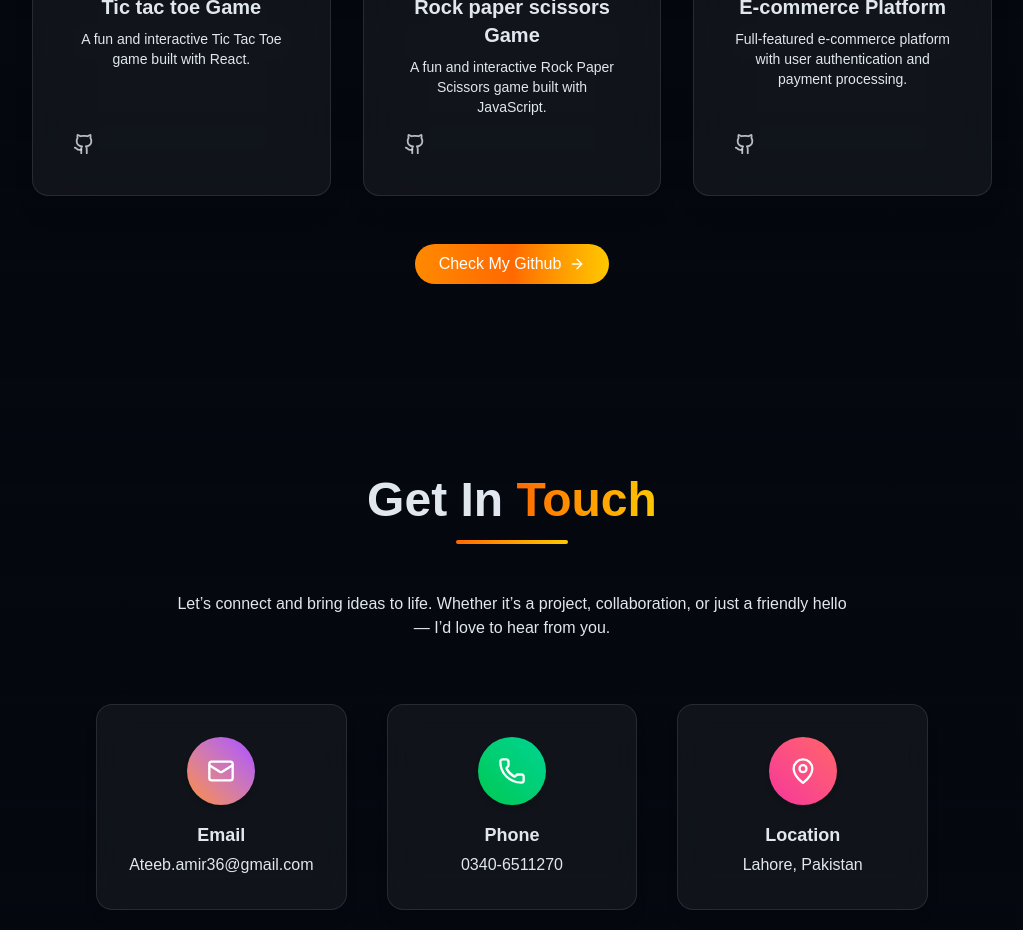
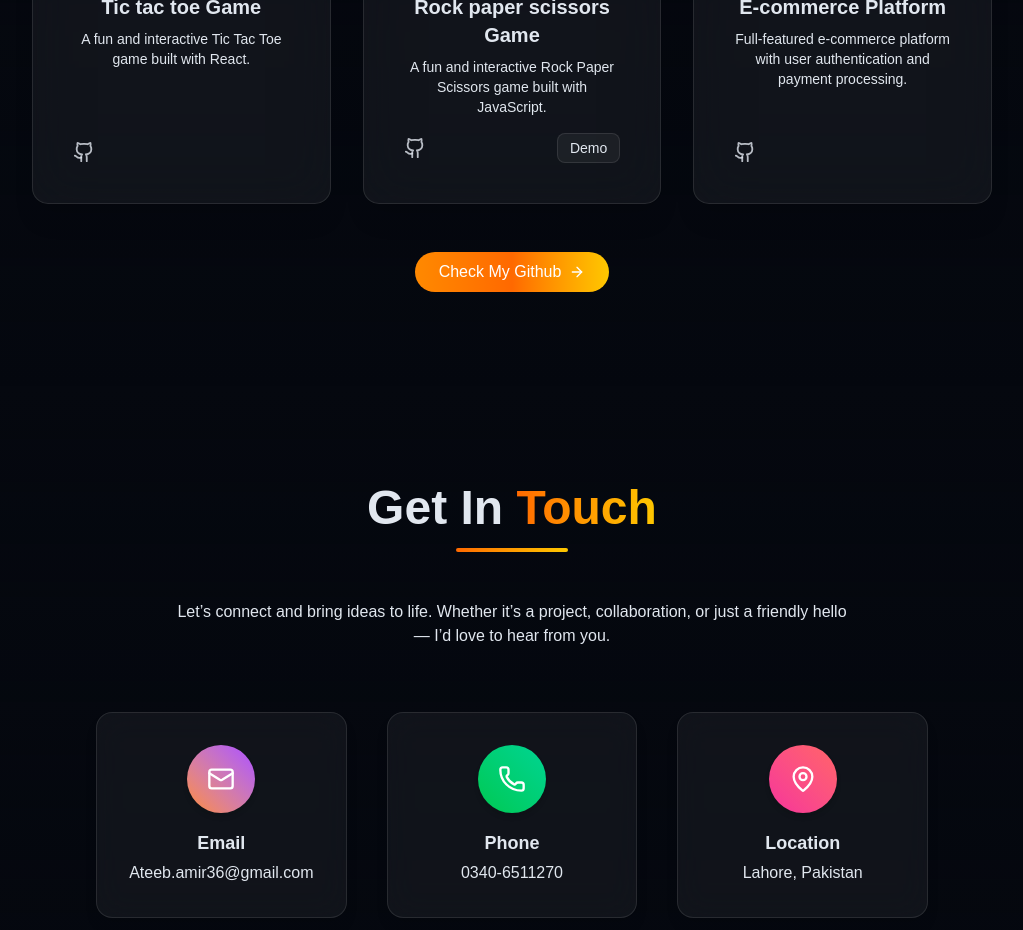
Before and after one commit to Ateebamir/web-developer-portfolio, a React (Vite) app: page / in a window 1280 px wide. Shown: the part 3000-3930 px from the top of the page, without its empty margins (128-1151 px from the left). Built offline with nearby package versions, Linux system fonts and the light colour scheme; the HTML template or start-up script is replaced by a standard one.

Commit message:
Update ProjectsSection.jsx

```diff
--- a/src/components/ProjectsSection.jsx
+++ b/src/components/ProjectsSection.jsx
@@ -18,6 +18,7 @@ const projects = [
     image: "/projects/project2.png",
     tags: ["HTML", "CSS", "JavaScript"],
     githubUrl: "https://github.com/Ateebamir/Portfolio-projects", // ✅ main repo
+    demoUrl: "https://rock-paper-scissors-game-snowy-six.vercel.app", // ✅ DEMO link
   },
   {
     id: 3,
@@ -94,8 +95,8 @@ export const ProjectsSection = () => {
                 <h3 className="text-xl font-semibold mb-2">{project.title}</h3>
                 <p className="text-muted-foreground text-sm mb-4">{project.description}</p>
 
-                {/* Sirf GitHub button - side aligned */}
-                <div className="mt-auto flex justify-between items-center">
+                {/* GitHub + Demo buttons */}
+                <div className="mt-auto flex justify-between items-center gap-3">
                   <a
                     href={project.githubUrl}
                     target="_blank"
@@ -104,6 +105,17 @@ export const ProjectsSection = () => {
                   >
                     <Github size={22} />
                   </a>
+
+                  {project.demoUrl && (
+                    <a
+                      href={project.demoUrl}
+                      target="_blank"
+                      rel="noopener noreferrer"
+                      className="text-sm px-3 py-1 rounded-lg border border-white/10 bg-white/5 hover:bg-orange-500 hover:text-white transition-all duration-300"
+                    >
+                      Demo
+                    </a>
+                  )}
                 </div>
               </div>
             </motion.div>
```
